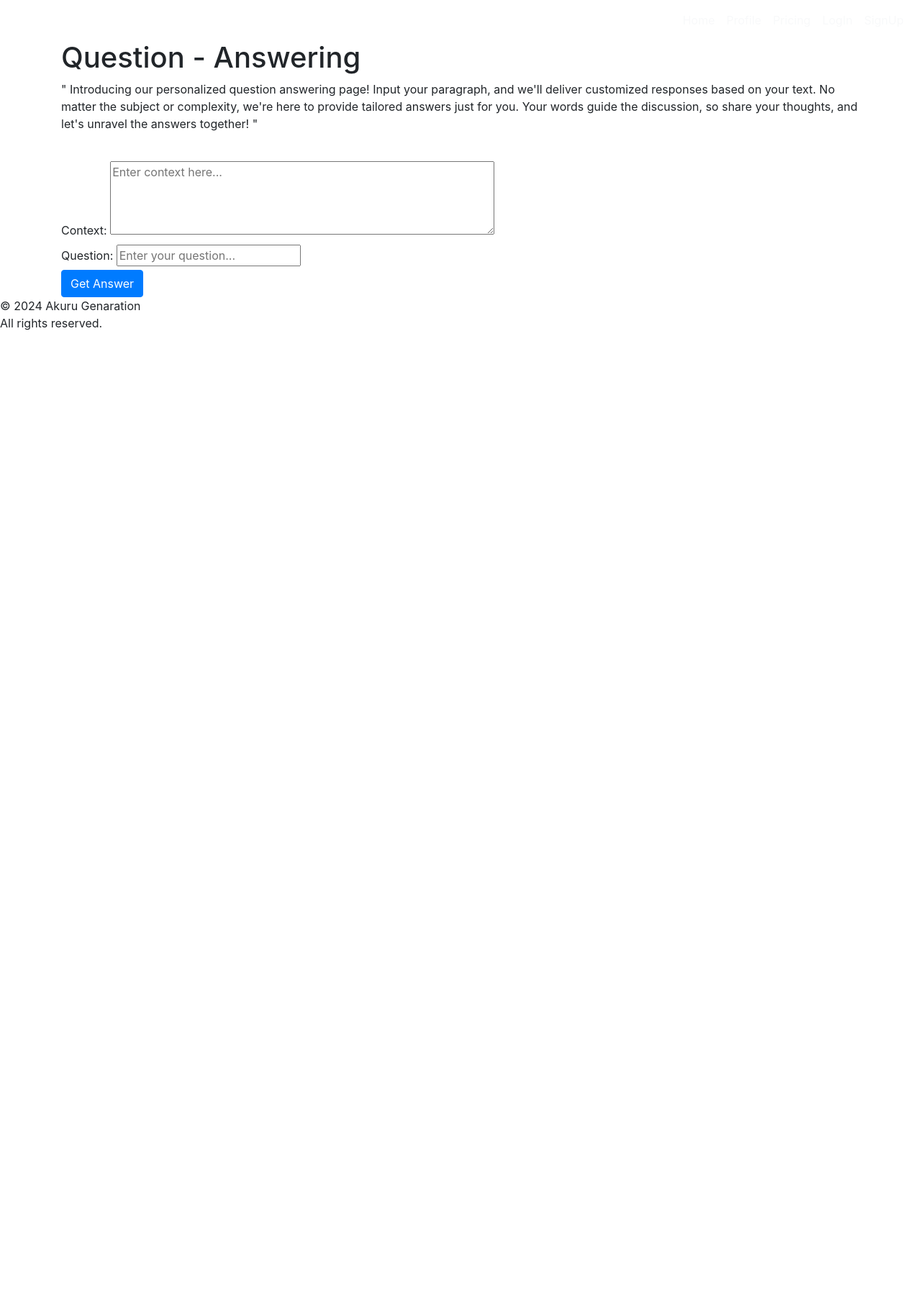
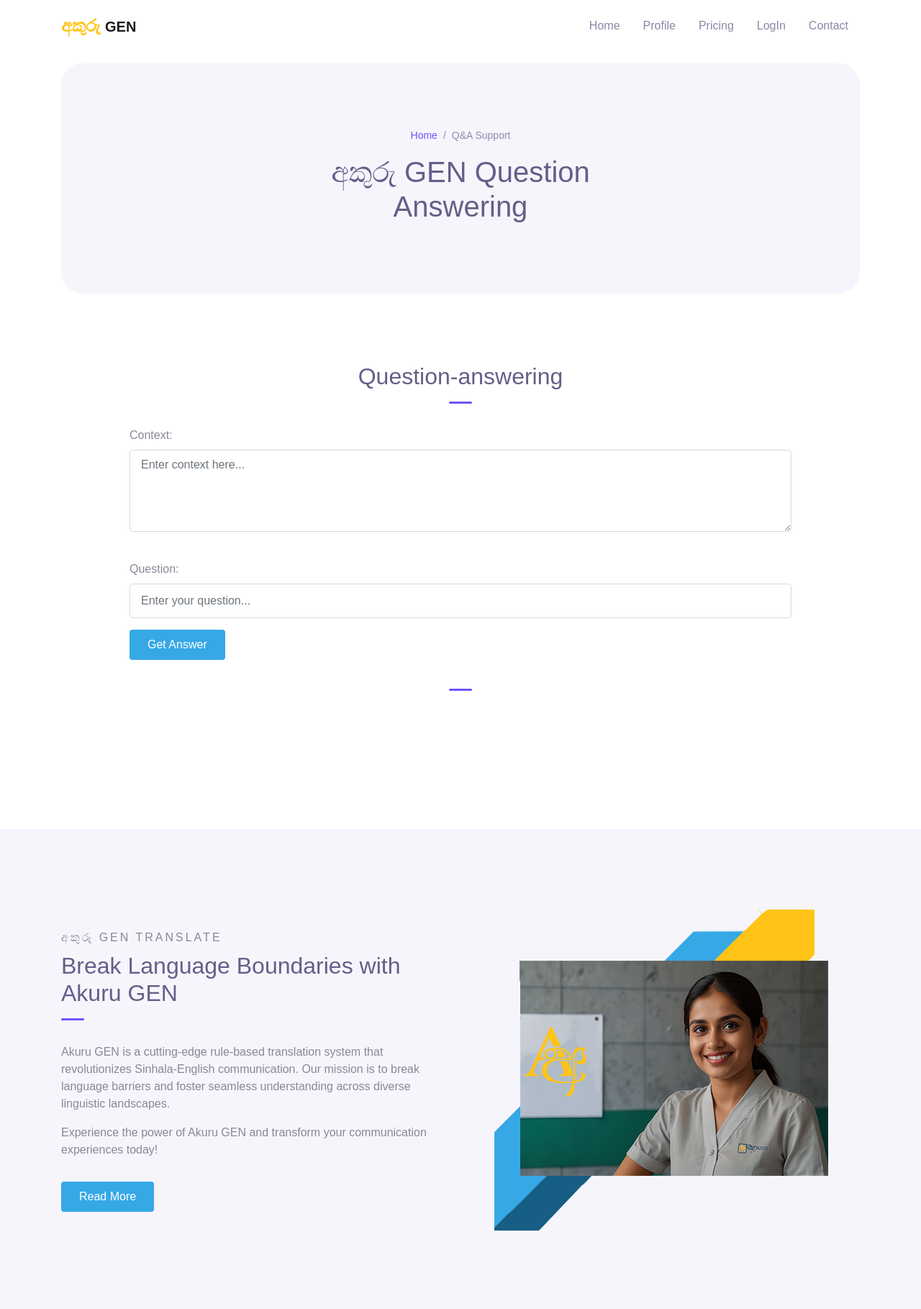
Before and after one commit to ThaminduSulakshana/The-Akuru-GEN, a Flask app: template templates/Qanswering.html in a window 1280 px wide. Shown: the top 1819 px of the page at 72% size. Before the commit the page ends 459 px from the top, so only its background shows below. Run offline with Flask 3, Linux system fonts and the light colour scheme; the template is opened without the code that fills it, so the values that code supplies are empty; parts of the project's set-up code (start-up, migrations or seed data) failed here and were passed over; some libraries are stand-ins or nearby versions; some web fonts are replaced.

Commit message:
Updated Qanswering.html template with new design

```diff
--- a/templates/Qanswering.html
+++ b/templates/Qanswering.html
@@ -2,93 +2,196 @@
 <html lang="en">
 <head>
   <meta charset="UTF-8">
+  <meta name="viewport" content="width=device-width, initial-scale=1.0">
+
+  <meta http-equiv="X-UA-Compatible" content="ie=edge">
+
+  <meta name="copyright" content="MACode ID, https://macodeid.com/">
+
   <title>අකුරු GEN</title>
-    <link rel="icon" type="image/x-icon" href="/static/img/title.png">
-    <link rel="stylesheet" href="https://stackpath.bootstrapcdn.com/bootstrap/4.5.2/css/bootstrap.min.css">
-    <link rel="stylesheet" href="https://cdnjs.cloudflare.com/ajax/libs/font-awesome/5.15.4/css/all.min.css">
-    <meta name="viewport" content="width=device-width, initial-scale=1.0">
-    <link rel="stylesheet" href="{{ url_for('static', filename='Qanswering.css') }}">
-    <link rel="stylesheet" href="{{ url_for('static', filename='styles.css') }}">
+  <link rel="icon" type="image/x-icon" href="{{ url_for('static', filename='img/titlelogo.png') }}">
+  <link rel="stylesheet" href="{{ url_for('static', filename='maicons.css') }}">
+  <link rel="stylesheet" href="{{ url_for('static', filename='bootstrap.css') }}">
+  <link rel="stylesheet" href="{{ url_for('static', filename='vendor/animate/animate.css') }}">
+  <link rel="stylesheet" href="{{ url_for('static', filename='theme.css') }}">
+  <script src="{{ url_for('static', filename='js/script.js') }}"></script>
+  <script src="{{ url_for('static', filename='js/listener.js') }}"></script>
+  <script src="{{ url_for('static', filename='js/popup.js') }}"></script>
+
+
 </head>
 <body>
 
-    <nav class="navbar navbar-expand-lg navbar-dark navbar-custom">
-        <a class="navbar-brand" href="{{ url_for('home') }}">අකුරු GEN</a>
+  <!-- Back to top button -->
+  <div class="back-to-top"></div>
+
+  <header>
+    <nav class="navbar navbar-expand-lg navbar-light bg-white sticky" data-offset="500">
+      <div class="container">
+        <a href="{{ url_for('home') }}" class="navbar-brand"><span class="text-primary">අකුරු </span> GEN</a>
+
+        <button class="navbar-toggler" data-toggle="collapse" data-target="#navbarContent" aria-controls="navbarContent" aria-expanded="false" aria-label="Toggle navigation">
+          <span class="navbar-toggler-icon"></span>
+        </button>
+
+        <div class="navbar-collapse collapse" id="navbarContent">
           <ul class="navbar-nav ml-auto">
             <li class="nav-item">
-                <a class="nav-link text-light" href="{{ url_for('home') }}">Home</a>
+              <a class="nav-link" href="{{ url_for('home') }}">Home</a>
             </li>
             <li class="nav-item">
-                <a class="nav-link text-light" href="{{ url_for('welcome') }}">Profile</a>
+              <a class="nav-link" href="{{ url_for('welcome') }}">Profile</a>
             </li>
             <li class="nav-item">
-                <a class="nav-link text-light" href="{{ url_for('subscribe') }}">Pricing</a>
+              <a class="nav-link" href="{{ url_for('subscribe') }}">Pricing</a>
             </li>
             <li class="nav-item">
-                <a class="nav-link text-light" href="{{ url_for('login') }}">LogIn</a>
+              <a class="nav-link" href="{{ url_for('login') }}">LogIn</a>
             </li>
             <li class="nav-item">
-                <a class="nav-link text-light" href="{{ url_for('register') }}">SignUp</a>
+              <a class="nav-link" href="#about">Contact</a>
             </li>
+            <!-- <li class="nav-item">
+              <a class="btn btn-primary ml-lg-2" href="#">Free Analytics</a>
+            </li> -->
+          </ul>
+        </div>
+
+      </div>
+    </nav>
+
+    <div class="container">
+      <div class="page-banner">
+        <div class="row justify-content-center align-items-center h-100">
+          <div class="col-md-6">
+            <nav aria-label="Breadcrumb">
+              <ul class="breadcrumb justify-content-center py-0 bg-transparent">
+                <li class="breadcrumb-item"><a href="index.html">Home</a></li>
+                <li class="breadcrumb-item active">Q&A Support</li>
               </ul>
             </nav>
+            <h1 class="text-center" >අකුරු GEN Question Answering</h1>
+          </div>
+        </div>
+      </div>
+    </div>
+  </header>
 
-
+    <!-- Main Content -->
+<!-- Main Content -->
+<div class="page-section">
     <div class="container">
-
-          <h1>Question - Answering</h1>
-
-             <p class="para">" Introducing our personalized question answering page! Input your paragraph, and we'll deliver customized responses based on your text. No matter the subject or complexity, we're here to provide tailored answers just for you. Your words guide the discussion, so share your thoughts, and let's unravel the answers together! "</p>
-
-        <br>
-
+        <div class="text-center wow fadeInUp">
+            <!-- <div class="subhead">Pricing Plan</div> -->
+            <h2 class="title-section">Question-answering</h2>
+            <div class="divider mx-auto"></div>
+          </div>
+          <div class="row justify-content-center">
+            <div class="col-md-10 wow zoomIn">
           <form id="qaForm" action="/answer" method="post" onsubmit="return validateForm()">
+            <div class="mb-3">
             <label for="context">Context:</label>
-            <textarea id="context" name="context" rows="4" cols="50" placeholder="Enter context here..." required></textarea><br>
-
+            <textarea class="form-control" id="context" name="context" rows="4" cols="50" placeholder="Enter context here..." required></textarea><br>
+            </div>
+            <div class="mb-3">
             <label for="question">Question:</label>
-            <input type="text" id="question" name="question" placeholder="Enter your question..." required>
-
+            <input class="form-control" type="text" id="question" name="question" placeholder="Enter your question..." required>
+          </div>
             <div class="containerb">
               <button type="submit" class="btn btn-primary">Get Answer</button>
             </div>
           </form>
-    </div>
-
-    <script>
-        function validateForm() {
-            var context = document.getElementById("context").value;
-            var question = document.getElementById("question").value;
-
-            if (context.trim() === "" || question.trim() === "") {
-                alert("Please enter both context and question");
-                return false;
-            }
-
-            return true;
-        }
-    </script>
-    <div class="container2">
+          <br>
+          <div class="divider mx-auto"></div>
+          <!-- Result Section -->
+      <div class="col-lg-6 py-3 wow fadeInRight">
+        <div class="mt-5">
           {% if context %}
             <div class="result">
-                <h3>Context:</h3>
+              <h3 class="mb-3">Context:</h3>
               <p>{{ context }}</p>
-
-                <h3>Question:</h3>
+              <h3 class="mb-3">Question:</h3>
               <p>{{ question }}</p>
-
-                <h3>Answer:</h3>
-                <p>{{ answer }}</p>
+              <h3 class="mb-3">Answer:</h3>
+              <p >{{ answer }}</p>
             </div>
           {% endif %}
         </div>
         </div>
+      </div>
+</div>
+    </div>
+  </div>
+  <!-- About Section (Similar to Translate Page) -->
+  <div class="page-section bg-light" id="about">
+    <div class="container">
+      <div class="row align-items-center">
+        <div class="col-lg-6 py-3 wow fadeInUp">
+          <span class="subhead">අකුරු GEN Translate</span>
+          <h2 class="title-section">Break Language Boundaries with Akuru GEN</h2>
+          <div class="divider"></div>
+          <p>Akuru GEN is a cutting-edge rule-based translation system that revolutionizes Sinhala-English communication. Our mission is to break language barriers and foster seamless understanding across diverse linguistic landscapes.</p>
+          <p>Experience the power of Akuru GEN and transform your communication experiences today!</p>
+          <a href="about.html" class="btn btn-primary mt-3">Read More</a>
+        </div>
+        <div class="col-lg-6 py-3 wow fadeInRight">
+          <div class="img-fluid py-3 text-center">
+            <img src="{{ url_for('static', filename='img/about_frame.png') }}" alt="">
+          </div>
+        </div>
+      </div>
+    </div>
+  </div>
+  <footer class="page-footer bg-image" style="background-image: url(../assets/img/);">
+    <div class="container">
+      <div class="row mb-5">
+        <div class="col-lg-3 py-3">
+          <h5><span class="text-primary">අකුරු </span>GEN</h5>
+          <p>Experience Seamless Sinhala-English Communication! SEES translation with Akuru GEN. Our AI powered platform is designed to provide</p>
+          <div class="social-media-button">
+            <a href="#"><span class="mai-logo-facebook-f"></span></a>
+            <a href="#"><span class="mai-logo-twitter"></span></a>
+            <a href="#"><span class="mai-logo-google-plus-g"></span></a>
+            <a href="#"><span class="mai-logo-instagram"></span></a>
+            <a href="#"><span class="mai-logo-youtube"></span></a>
+          </div>
+        </div>
+        <div class="col-lg-3 py-3">
+          <h5>Company</h5>
+          <ul class="footer-menu">
+            <li><a href="#">About Us</a></li>
+            <li><a href="#">Career</a></li>
+            <li><a href="#">Advertise</a></li>
+            <li><a href="#">Terms of Service</a></li>
+            <li><a href="#">Help & Support</a></li>
+          </ul>
+        </div>
+        <div class="col-lg-3 py-3">
+          <h5>Contact Us</h5>
+          <p>3671 Whispymound Drive, Vinewood Hills, Los Santos, San Andreas California, USA</p>
+          <a href="#" class="footer-link">+00 1122 3344 5566</a>
+          <a href="#" class="footer-link">akurugen@Support.gmail.com</a>
+        </div>
+        <div class="col-lg-3 py-3">
+          <h5>Newsletter</h5>
+          <p>Get updates, news or events on your mail.</p>
+          <form action="#">
+            <input type="text" class="form-control" placeholder="Enter your email..">
+            <button type="submit" class="btn btn-success btn-block mt-2">Subscribe</button>
+          </form>
+        </div>
+      </div>
 
-    <footer>
-        <div class="footer">
-            <p>&copy; 2024 Akuru Genaration <br> All rights reserved.</p>
+      <p class="text-center" id="copyright">Copyright &copy; 2024. Design and develop by <a href="https://www.linkedin.com/in/thamindusulakshana/">අකුරු GEN</a></p>
     </div>
+
   </footer>
+
+  <script src="{{ url_for('static', filename='js/jquery-3.5.1.min.js') }}"></script>
+  <script src="{{ url_for('static', filename='js/bootstrap.bundle.min.js') }}"></script>
+  <script src="{{ url_for('static', filename='js/google-maps.js') }}"></script>
+  <script src="{{ url_for('static', filename='vendor/wow/wow.min.js') }}"></script>
+  <script src="{{ url_for('static', filename='js/theme.js') }}"></script>
 
 
 </body>
```
Lines whose indentation alone changed are shown as unchanged.
